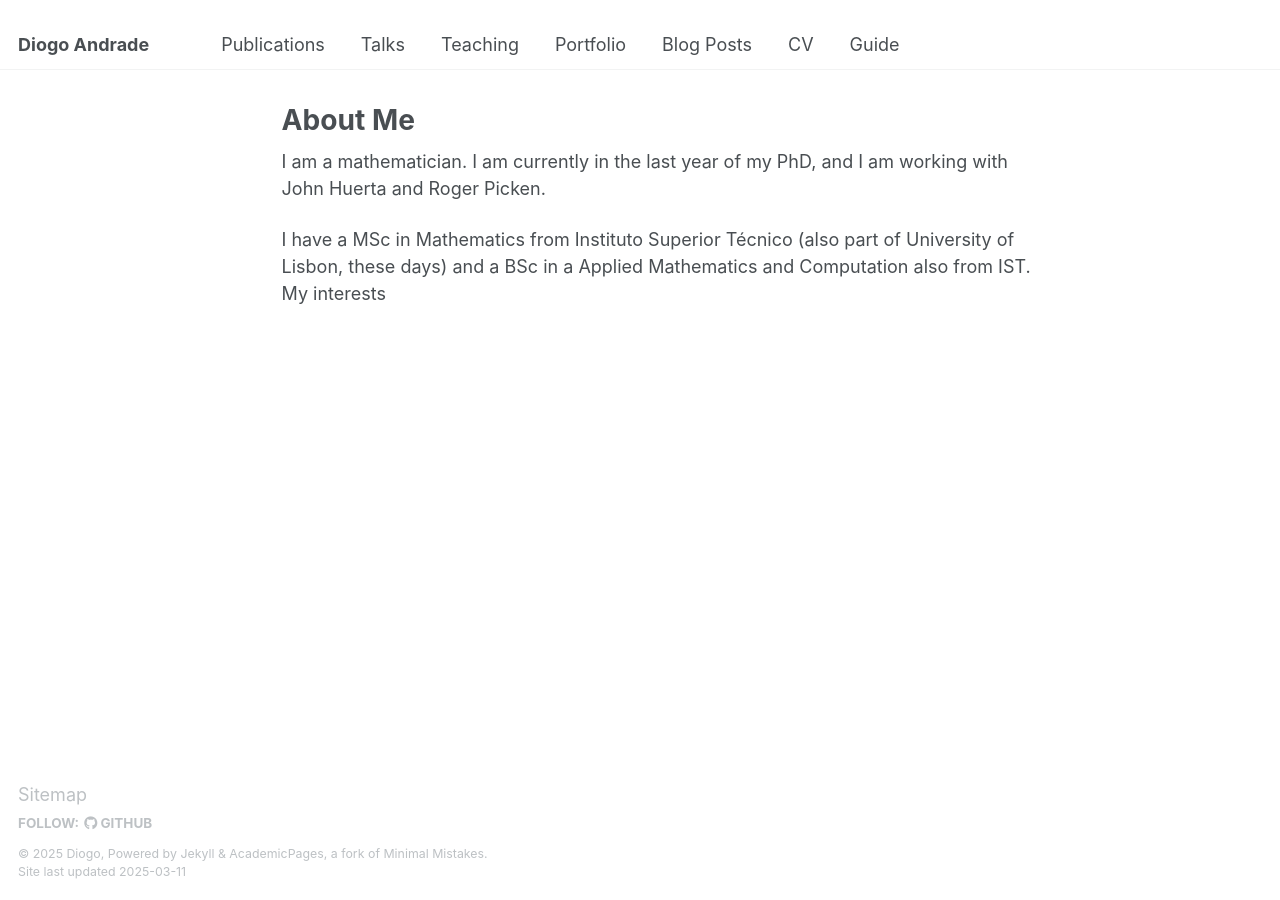
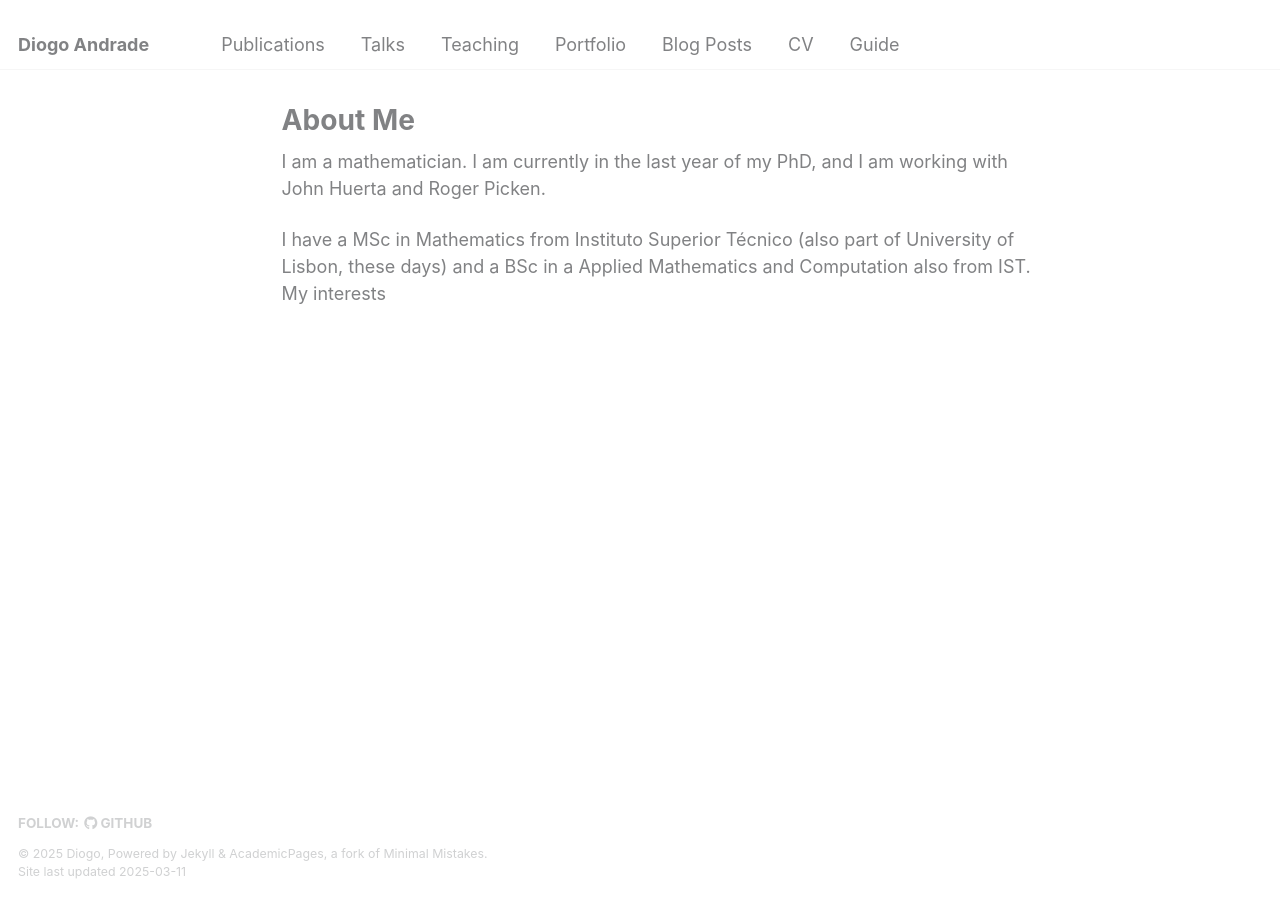
Before and after one commit to diogofd/diogofd.github.io, a Jekyll site: the page built from _pages/about.md, in a window 1280 px wide. Built offline with Jekyll 4.4.1, drawn with Linux system fonts in a browser that asks for light colours.

Commit message:
modified:   _includes/footer/custom.html 	modified:   _sass/_themes.scss 	modified:   _sass/theme/_default.scss

```diff
--- a/_includes/footer/custom.html
+++ b/_includes/footer/custom.html
@@ -1,3 +1,3 @@
 <!-- start custom footer snippets -->
-<a href="/sitemap/">Sitemap</a>
-<!-- end custom footer snippets -->
+<!-- a href="/sitemap/">Sitemap</a>
+<-- end custom footer snippets -->
--- a/_sass/_themes.scss
+++ b/_sass/_themes.scss
@@ -7,7 +7,7 @@
    ========================================================================== */
 
 /* Used to set the size for <em> */
-$doc-font-size              : 16;
+$doc-font-size              : 14;
 
 /* Paragraph indention */
 $paragraph-indent           : false; // true, false (default)
--- a/_sass/theme/_default.scss
+++ b/_sass/theme/_default.scss
@@ -3,9 +3,9 @@
    ========================================================================== */
 
 /* Color codes used for the theme */
-$gray                       : #7a8288;
-$dark-gray                  : mix(#000, $gray, 40%);
-$darker-gray                : mix(#000, $gray, 60%);
+$gray                       : #a1a3a5;
+$dark-gray                  : mix(#000, $gray, 20%);
+$darker-gray                : mix(#000, $gray, 40%);
 $light-gray                 : mix(#fff, $gray, 50%);
 $lighter-gray               : mix(#fff, $gray, 90%);
 
```
